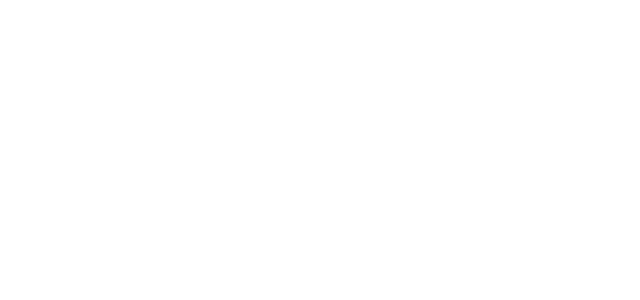
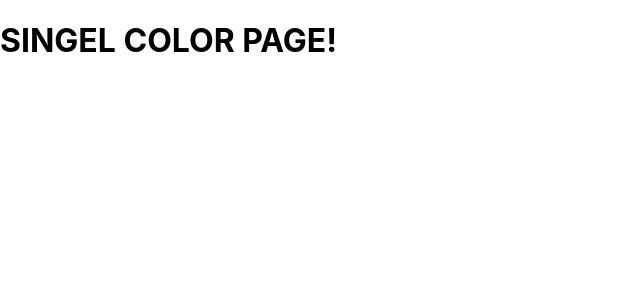
Before and after one commit to AbuCodes/palette-project, a React (Create React App) app: page /palette/1/1 in a window 1280 px wide. Shown: the top 300 px of the page, without its empty margins (0-640 px from the left). Built offline with nearby package versions, Linux system fonts and the light colour scheme.

Commit message:
added links to colorboxes with routing

```diff
--- a/src/components/App.js
+++ b/src/components/App.js
@@ -33,6 +33,10 @@
             />
           )}
         />
+        <Route
+          path='/palette/:paletteId/:colorId'
+          render={() => <h1>SINGEL COLOR PAGE!</h1>}
+        />
       </Switch>
 
       // <div>
--- a/src/components/ColorBox.js
+++ b/src/components/ColorBox.js
@@ -1,5 +1,6 @@
 import React, { Component } from 'react';
 import { CopyToClipboard } from 'react-copy-to-clipboard';
+import { Link } from 'react-router-dom';
 import './ColorBox.css';
 
 class ColorBox extends Component {
@@ -36,7 +37,9 @@
             </div>
             <button className='copy-button'>Copy</button>
           </div>
-          <span className='see-more'>More</span>
+          <Link to='/' onClick={(e) => e.stopPropagation()}>
+            <span className='see-more'>More</span>
+          </Link>
         </div>
       </CopyToClipboard>
     );
```
